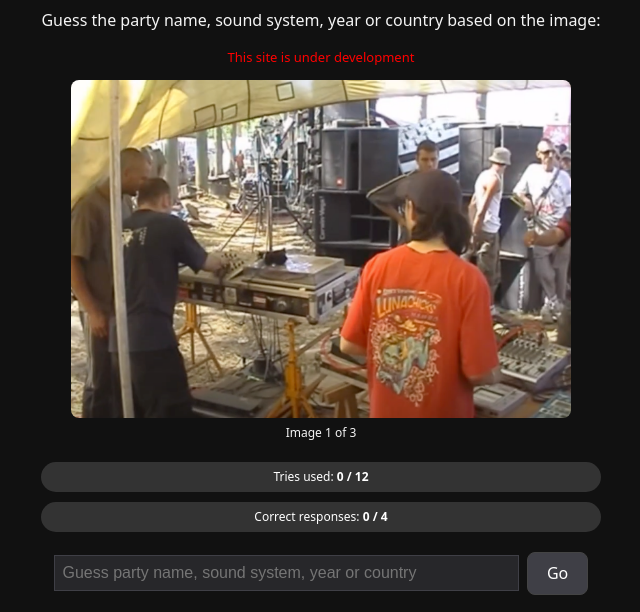
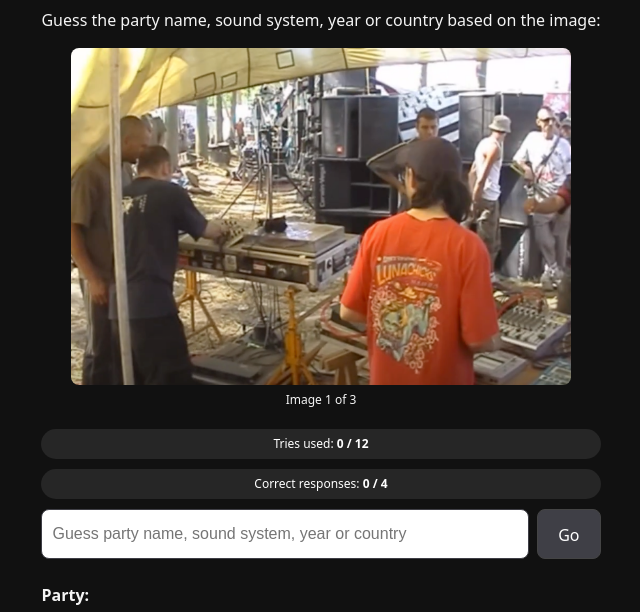
Before and after one commit to teknoquiz23/teknoquiz, a website built with Vite: page index.html in a window 1280 px wide. Shown: the part 131-743 px from the top of the page, without its empty margins (319-959 px from the left). Built offline with nearby package versions, Linux system fonts and the light colour scheme.

Commit message:
update UI

```diff
--- a/index.html
+++ b/index.html
@@ -25,7 +25,6 @@
 
       <h1>🔊 Tekno Guesser</h1>
       <p>Guess the party name, sound system, year or country based on the image:</p>
-      <p style="text-align:center; color:rgb(255, 0, 0);font-size:13px;">This site is under development</p>
       <div id="app"></div>
       <div id="try-again" style="display:none;">
         <h2 style="text-align:center; color:rgb(255, 0, 0);">🚓 You failed! 🚨</h2>
@@ -40,9 +39,11 @@
         <h2 style="text-align:center; color:#50C878;">🎉 Congratulations, you won all games!!! 🎉</h2>
         <button id="reset-all-btn" style="margin:0 auto;" type="button">Reset all data, and restart game</button>
       </div>
+
       <footer class="footer">
         <a href="https://underave.net"><img src="/underave.png" alt="underave" style="max-width: 150px; width: 100%; margin: 1rem auto; display: block; border-radius: 8px;" /></a>
       </footer>
+      <p style="text-align:center; color:rgb(255, 0, 0);font-size:13px;">This site is under development</p>
     </div>
     <script type="module" src="/src/main.ts"></script>
   </body>
--- a/src/getHints.ts
+++ b/src/getHints.ts
@@ -59,7 +59,7 @@ export function getYearHint(appState: { [key: string]: any }, isCorrect?: boolea
 
 export function getLastChanceHint(appState: AppState): string {
   const hint = getHint(appState, 2);
-  return `<b>💎 LAST CHANCE!</b> ${hint}`;
+  return `<b>💎 LAST CHANCE!</b><br> ${hint}`;
 }
 
 
@@ -123,7 +123,7 @@ export function getHint(appState: AppState, level: number = 1): string {
           .map(word => maskHint(word, level))
           .join(' ');
 
-    const hintMessage = `💡 ${hintKey}: ${maskedHint}`;
+    const hintMessage = `<b>💡 ${hintKey} hint:</b> ${maskedHint}`;
     return hintMessage;
 }
 
--- a/src/main.ts
+++ b/src/main.ts
@@ -84,9 +84,9 @@ export function increaseTriesUsed() {
     if (triesEl) {
       triesEl.textContent = `${appState.triesUsed}`;
     }
-    const triesWrap = document.getElementById('tries-wrap');
-    if (triesWrap) {
-      shakeText(triesWrap);
+    const triesUsedText = document.getElementById('tries-used-text');
+    if (triesUsedText) {
+      shakeText(triesUsedText);
     }
 }
 
@@ -112,7 +112,7 @@ function renderGameUI(appState: AppState) {
       <br>
       <p id="round-image-counter" style="text-align: center; margin:0; margin-bottom: 20px; text-align: center; font-size: 12px;">Image ${appState.roundImage} of ${MAX_IMAGES}</p>
       <div id="progress-bar-tries" class="progress-bar">
-        <span class="progress-bar-text">Tries used: <b><span id="tries-used">0</span> / ${appState.maxTries}</b></span>
+        <span id="tries-used-text" class="progress-bar-text">Tries used: <b><span id="tries-used">0</span> / ${appState.maxTries}</b></span>
         <span class="progress-bar-fill tries" style="width:0"></span>
       </div>
       <div id="progress-bar-responses" class="progress-bar">
@@ -120,13 +120,12 @@ function renderGameUI(appState: AppState) {
         <span class="progress-bar-fill responses" style="width:0"></span>
       </div>
       <div id="guess-wrap">
-        <div style="display: flex; justify-content: center; align-items: center; gap: 0.5rem; margin-bottom: 1.5rem; margin-top: 20px;">
-          <input id="guess-input" type="text" placeholder="Guess party name, sound system, year or country" style="padding: 0.5em; font-size: 1em;" />
-          <button id="guess-btn" type="button">Go</button>
+        <div>
+          <input id="guess-input" class="guess-input" type="text" placeholder="Guess party name, sound system, year or country" />
+          <button id="guess-btn" class="guess-btn" type="button">Go</button>
         </div>
-
       </div>
-      <div id="hints-wrap" style="margin:0;margin-bottom: 2rem;"></div>
+      <div id="hints-wrap" class="hints-wrap" style="margin:0;margin-bottom: 2rem;"></div>
       <div>
         <div id="party-data" style="text-align:left;" class="text-left w-full max-w-md space-y-2">
           ${generateRoundHTML(appState.roundInfo)}
@@ -204,11 +203,11 @@ function handleCorrectResponse(responseValue: string) {
   } else if (isMultipleResponse(appState.roundInfo, responseValue)) {
     const hintMessage = getHint(appState, 1);
     playCorrectSound();
-    displayHint(`✅ That\'s correct!<br>${hintMessage}`);
+    displayHint(`<b>✅ Correct!</b><br>${hintMessage}`);
     updateResultsUI(appState);
   } else {
     playCorrectSound();
-    displayHint('✅ That\'s correct!');
+    displayHint(`<b>✅ Correct!</b>`);
     updateResultsUI(appState);
   }
   updateCorrectResponsesProgressBar();
@@ -352,20 +351,34 @@ export function isWinner(): boolean {
 }
 
 function displayHint(hintMessage: string) {
+  if(!!hintMessage){ // make sure there is a hint message
+    console.log('Hint message:', hintMessage);
     const hintEl = document.getElementById('hints-wrap');
+    // add class "visible" to hintEl
+    if (hintEl) {
+      hintEl.classList.add('visible');
+    }
     if (!hintEl) {
       console.error('Hint element not found in the DOM.');
       return;
     }
-  if (!hintMessage) {
-    console.error('Hint message is empty or undefined.');
-    return;
+    // delete visible after 5 seconds
+    setTimeout(() => {
+      if (hintEl) {
+        hintEl.classList.remove('visible');
+        hintEl.innerHTML = '';
       }
+    }, 5000);
+    // Clear previous content
     hintEl.innerHTML = `<p>${hintMessage}</p>`;
+  }
 }
 
 function deleteHint() {
   const hintWrap = document.getElementById('hints-wrap');
+  if (hintWrap) {
+    hintWrap.classList.remove('visible');
+  }
   if (hintWrap) hintWrap.innerHTML = '';
 }
 
--- a/src/parties.ts
+++ b/src/parties.ts
@@ -1,40 +1,40 @@
 // List of party details
 export const parties = [
-  {
-    id: "a32d23c32c",
-    Party: "Dragon festival",
-    Country: "Spain",
-    Year: "2006"
-  },
-  {
-    id: "ds42f3fv2cv2v2v",
-    Party: "New year",
-    "Sound system": "Rizomatik",
-    Country: "Spain",
-    Year: "2007"
-  },
-  {
-    id: "34g3h535h3h",
-    "Sound system": "Sound Confundent",
-    Country: "Spain",
-  },
-  {
-    id: "325c23rc23",
-    "Sound system": "Desert Storm",
-    Country: "Spain",
-    Year: "2001"
-  },
-  {
-    id: "dfh23f2ef23f",
-    "Sound system": "Heretik",
-    Country: "France"
-  },
-  {
-    id: "123124151251",
-    Party: "Czechtek",
-    Country: "Czech Republic",
-    Year: "2005"
-  },
+  // {
+  //   id: "a32d23c32c",
+  //   Party: "Dragon festival",
+  //   Country: "Spain",
+  //   Year: "2006"
+  // },
+  // {
+  //   id: "ds42f3fv2cv2v2v",
+  //   Party: "New year",
+  //   "Sound system": "Rizomatik",
+  //   Country: "Spain",
+  //   Year: "2007"
+  // },
+  // {
+  //   id: "34g3h535h3h",
+  //   "Sound system": "Sound Confundent",
+  //   Country: "Spain",
+  // },
+  // {
+  //   id: "325c23rc23",
+  //   "Sound system": "Desert Storm",
+  //   Country: "Spain",
+  //   Year: "2001"
+  // },
+  // {
+  //   id: "dfh23f2ef23f",
+  //   "Sound system": "Heretik",
+  //   Country: "France"
+  // },
+  // {
+  //   id: "123124151251",
+  //   Party: "Czechtek",
+  //   Country: "Czech Republic",
+  //   Year: "2005"
+  // },
   {
     id: "2f2ef23f23",
     Party: "Vendetta",
--- a/src/style.css
+++ b/src/style.css
@@ -78,33 +78,10 @@ h1 {
 }
 
 input[type="text"] {
-  background: rgb(39, 39, 42);
+  background: #fff;
   border: 1px solid rgb(63, 63, 70);
-  color: #fff;
+  color: #000;
   width: 80%
-}
-
-button {
-  border-radius: 8px;
-  border: 1px solid transparent;
-  padding: 0.6em 1.2em;
-  font-size: 1em;
-  font-weight: 500;
-  font-family: inherit;
-  background-color: #1a1a1a;
-  cursor: pointer;
-  transition: border-color 0.25s;
-
-  background: rgb(63, 63, 70);
-  color: #fff;
-  border: 1px solid #444;
-}
-button:hover {
-  border-color: #646cff;
-}
-button:focus,
-button:focus-visible {
-  outline: 4px auto -webkit-focus-ring-color;
 }
 
 @keyframes shake {
@@ -122,7 +99,7 @@ button:focus-visible {
 
 
 .text-red {
-  color: #ff4d4d;
+  color: #ff4d4d!important;
 }
 
 
@@ -135,7 +112,7 @@ button:focus-visible {
 .progress-bar {
   width: 100%;
   height: 30px;
-  background-color: #333;
+  background-color: #262626;
   border-radius: 100px;
   overflow: hidden;
   position: relative;
@@ -170,3 +147,106 @@ button:focus-visible {
 .progress-bar-fill.tries {
   background-color: #d9534f;
 }
+
+#guess-wrap {
+  width: 100%;
+  display: flex;
+  justify-content: center;
+  align-items: center;
+  margin-bottom: 1.5rem;
+}
+#guess-wrap > div {
+  width: 100%;
+  display: flex;
+  justify-content: stretch;
+  align-items: center;
+  gap: 0.5rem;
+}
+.guess-input {
+  flex: 1 1 0%;
+  min-width: 0;
+  width: 100%;
+  box-sizing: border-box;
+  height: 50px;
+  border-radius: 8px;
+  padding: 10px;
+  font-size: 16px;
+}
+.guess-btn {
+  height: 50px;
+  line-height: 50px;
+  flex-shrink: 0;
+  padding: 0 20px;
+  border-radius: 8px;
+  border: 1px solid transparent;
+  font-size: 16px;
+  font-weight: 500;
+  font-family: inherit;
+  background-color: #1a1a1a;
+  cursor: pointer;
+  transition: border-color 0.25s;
+  background: rgb(63, 63, 70);
+  color: #fff;
+  border: 1px solid #444;
+}
+
+
+button {
+  border-radius: 8px;
+  border: 1px solid transparent;
+  padding: 0.6em 1.2em;
+  font-size: 1em;
+  font-weight: 500;
+  font-family: inherit;
+  background-color: #1a1a1a;
+  cursor: pointer;
+  transition: border-color 0.25s;
+
+  background: rgb(63, 63, 70);
+  color: #fff;
+  border: 1px solid #444;
+}
+button:hover {
+  border-color: #646cff;
+}
+button:focus,
+button:focus-visible {
+  outline: 4px auto -webkit-focus-ring-color;
+}
+
+
+.hints-wrap {
+  position: fixed;
+  top: -120px;
+  left: 50%;
+  transform: translateX(-50%);
+  background-color: #E5E4E2;
+  color: #000;
+  padding: 10px 20px;
+  text-align: center;
+  z-index: 1000;
+  border-radius: 120px;
+  box-shadow: 0 4px 24px rgba(0,0,0,0.25);
+  transition: top 0.4s cubic-bezier(0.4,0,0.2,1);
+  animation: hint-slide-down-up 5s cubic-bezier(0.4,0,0.2,1) forwards;
+}
+.hints-wrap:not(.visible) {
+  animation: none;
+}
+@keyframes hint-slide-down-up {
+  0% {
+    top: -120px;
+  }
+  10% {
+    top: 30px;
+  }
+  90% {
+    top: 30px;
+  }
+  100% {
+    top: -120px;
+  }
+}
+.hints-wrap.visible {
+  /* The animation will play automatically when .visible is added */
+}
```
Also changed, not shown: src/getHints.test.ts (+2 -2 lines). Lines whose indentation alone changed are shown as unchanged.
